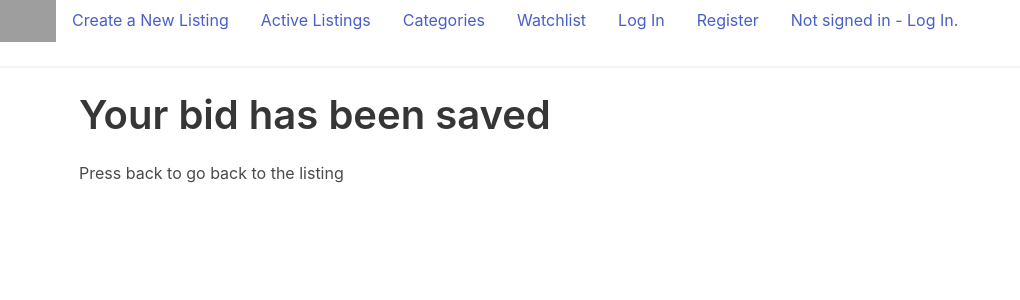
After one commit to absurdity9/commerce-projecttwo, a Django app: page /add_bid/ in a window 1280 px wide. The commit adds this page. Shown: the top 300 px of the page, without its empty margins (0-1020 px from the left). Run offline with Django 3.2, Linux system fonts and the light colour scheme; some libraries are stand-ins or nearby versions; grey boxes are pictures that could not be loaded.

Commit message:
+add_bid page and basic routing

```diff
--- /dev/null
+++ b/auctions/templates/auctions/add_bid.html
@@ -0,0 +1,12 @@
+{% extends "auctions/layout.html" %}
+
+{% block body %}
+<link rel="stylesheet" href="https://cdn.jsdelivr.net/npm/bulma@latest/css/bulma.min.css">
+
+<div class="container">
+    <h2 class="title is-2"> Your bid has been saved</h2>
+    <p>Press back to go back to the listing</p>
+</div>
+
+
+{% endblock %}
--- a/auctions/templates/auctions/index.html
+++ b/auctions/templates/auctions/index.html
@@ -18,7 +18,7 @@
 </style>
 <div class="container">
     <div class="is-four-fifths">
-    <h1 class="title is-2">Active Listings</h2>
+    <h2 class="title is-2">Active Listings</h2>
 
     {% for listing in active_listings %}
         <div class="listing">
--- a/auctions/urls.py
+++ b/auctions/urls.py
@@ -15,4 +15,5 @@ urlpatterns = [
     path("add_watchlist/<int:item_id>", views.add_watchlist, name="add_watchlist"),
     path("remove_watchlist/<int:item_id>", views.remove_watchlist, name="remove_watchlist"),
     path("watchlist/", views.watchlist, name="watchlist"),
+    path("add_bid/", views.add_bid, name="add_bid"),
 ]
--- a/auctions/views.py
+++ b/auctions/views.py
@@ -205,3 +205,8 @@ def remove_watchlist(request,item_id):
         'listing': listing,
     }
     return render(request, "auctions/remove_watchlist.html", context)
+
+def add_bid(request):
+    context = {
+    }
+    return render(request, "auctions/add_bid.html", context)
```
